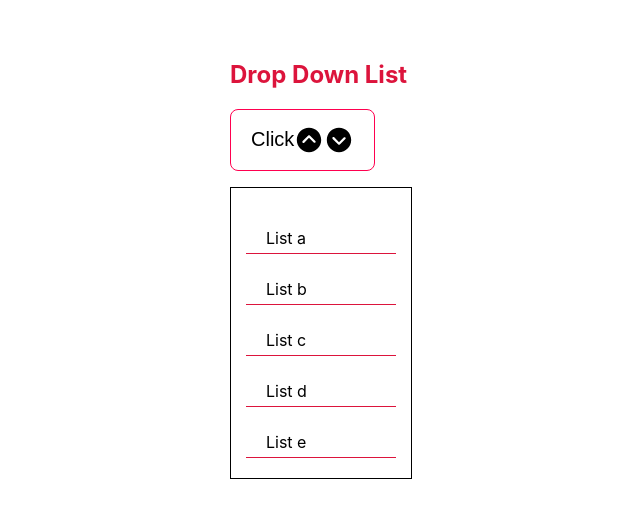
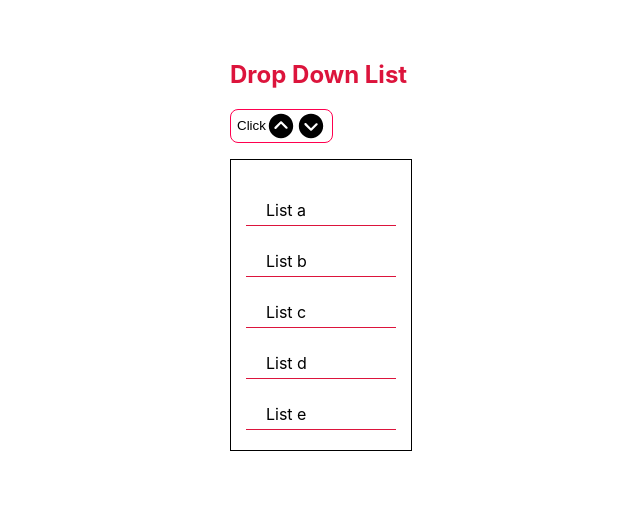
Before and after one commit to Arnold-0803/Features-of-a-Dropdown-Button, a React (Create React App) app in the folder button-feature/: page / in a window 1280 px wide. Shown: the top 518 px of the page, without its empty margins (26-666 px from the left). Built offline with nearby package versions, Linux system fonts and the light colour scheme; the HTML template or start-up script is replaced by a standard one.

Commit message:
added button & list functions

```diff
--- a/button-feature/src/Home.js
+++ b/button-feature/src/Home.js
@@ -1,19 +1,23 @@
+import { useState } from "react";
 import {IoIosArrowDropdownCircle, IoIosArrowDropupCircle} from "react-icons/io";
 
 const Home = () => {
+
+  const [display, setDisplay] = useState(true);
+
+  const showDisplay = () => {
+    setDisplay((prev) => !prev);
+  }
+
   return (
     <div className="home">
       <h2>Drop Down List</h2>
-      <button
-        style={{
-          padding: "15px 20px",
-          fontSize: "20px"
-        }}
-      >Click
+      <button onClick={() => {showDisplay()}}>
+        Click
         <IoIosArrowDropupCircle id="up"/>
         <IoIosArrowDropdownCircle id="down"/>
       </button>
-      <ul>
+      <ul className={display ? "active" : ""}>
         <li>List a</li>
         <li>List b</li>
         <li>List c</li>
```
